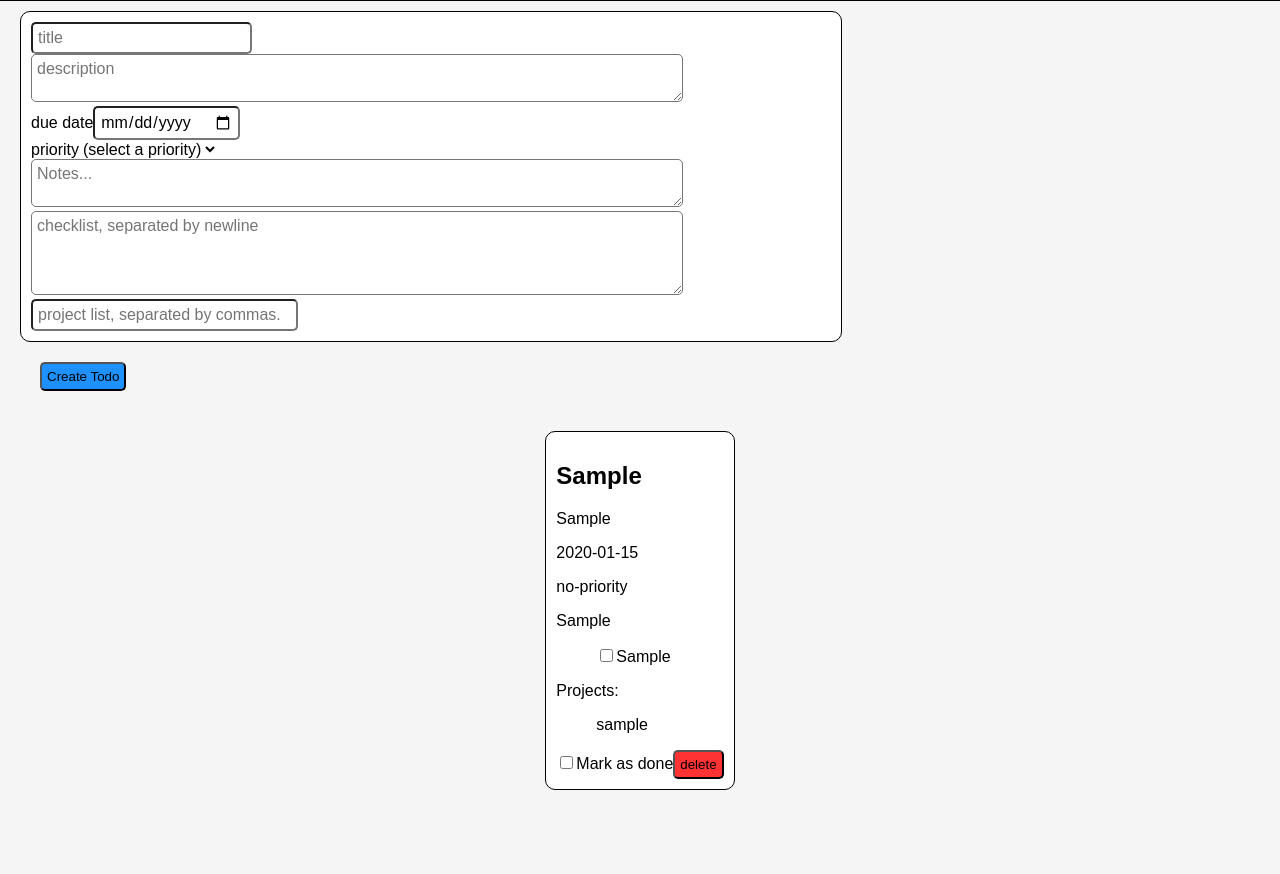
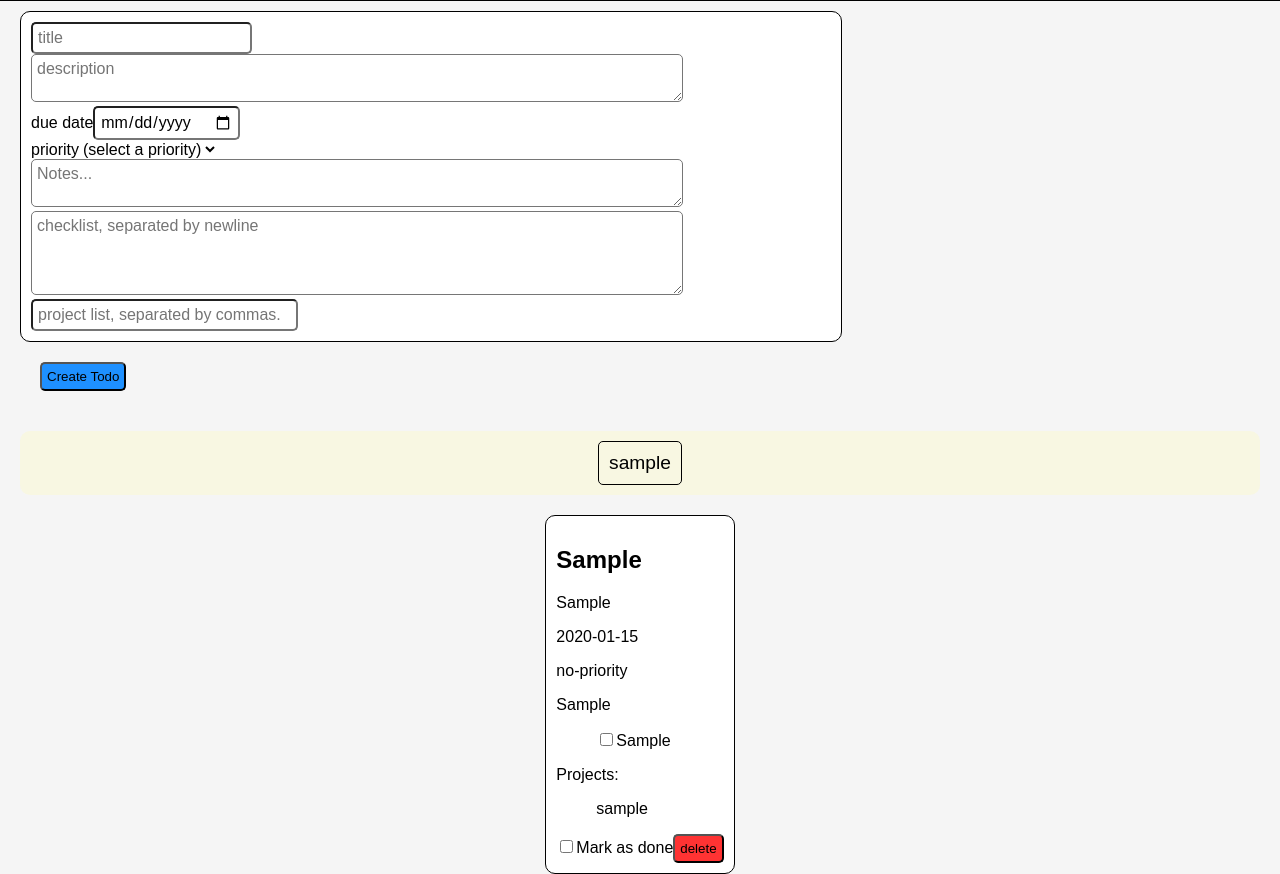
Before and after one commit to jenarofv/todo-list, a website built with webpack: page src/template.html in a window 1280 px wide. Both pictures are taken after typing "Sample", "Sample", "2020-01-15", "Sample", "Sample", "Sample" into the empty fields and a click on the button "Create Todo". Shown: the part 74-948 px from the top of the page. Before the commit the page ends 864 px from the top, so only its background shows below. Built offline with nearby package versions, Linux system fonts and the light colour scheme.

Commit message:
add project list display

```diff
--- a/src/dom.js
+++ b/src/dom.js
@@ -7,12 +7,7 @@ class Dom {
   constructor (todoList) {
     this.todoList = todoList;
     this.projects = new Set();
-    this.todoList.forEach(todo => {
-      console.log(todo.projects);
-      todo.projects.forEach(project => {
-        this.projects.add(project);
-      })
-    })
+    this.updateProjectList();
   }
 
 
@@ -22,15 +17,34 @@ class Dom {
 
   set todoList (newTodoList) {
     this.#todoList = newTodoList;
+    this.updateProjectList();
   }
 
-  updateProjectList(newTodo) {
-    const newProjects = todo.projects;
+  updateProjectList () {
+    let listOfProjects = [];
+    this.#todoList.forEach(todo => {
+      listOfProjects = listOfProjects.concat(todo.projects);
+    });
+    const foo = new Set(listOfProjects);
+    this.projects = foo;
+    return foo;
+  }
+
+  renderProjects () {
+    const projectDiv = document.querySelector(".project-container");
+    projectDiv.innerHTML = "";
+    const projects = this.projects;
+    projects.forEach(project => {
+      const projectItem = document.createElement("div");
+      projectItem.classList.add("project")
+      projectItem.textContent = project;
+      projectDiv.appendChild(projectItem);
+    });
   }
 
   addTodo (todo) {
-    console.log(todo.projects);
     this.#todoList.push(todo);
+    this.updateProjectList();
   }
 
   markAsDone (event) {
@@ -95,6 +109,9 @@ class Dom {
   renderTodo (todo) {
     const todoContainer = document.createElement("div");
     todoContainer.id = todo.id;
+    for (const project of todo.projects) {
+      todoContainer.classList.add(project.replaceAll(" ", "-"));
+    }
     todoContainer.classList.add("todo");
     todoContainer.classList.add(todo.priority);
     const title = document.createElement("h2");
@@ -140,7 +157,9 @@ class Dom {
       const todo = event.target.parentElement;
       const id = todo.id;
       const todoList = this.#todoList.filter(todo => todo.id !== id);
+      this.todoList = todoList;
       StorageHandler.saveTodos(todoList);
+      this.renderProjects();
       todo.remove();
     })
     done.addEventListener("input", Dom.markAsDone);
@@ -152,6 +171,7 @@ class Dom {
     for (const item of items) {
       todoContainer.appendChild(item);
     }
+    this.renderProjects();
     return todoContainer;
   }
 }
--- a/src/homepage.js
+++ b/src/homepage.js
@@ -5,8 +5,7 @@ import StorageHandler from "./StorageHandler.js";
 
 let todoList = StorageHandler.loadTodos();
 const todoForm = new BlankTodo();
-const idSet = todoList.reduce(
-  (set, todo) => {
+const idSet = todoList.reduce( (set, todo) => {
     set.add(todo.id);
     return set;
   },
@@ -56,6 +55,7 @@ function addToTodos (event) {
   );
   myDom.addTodo(todo);
   StorageHandler.saveTodos(myDom.todoList);
+  console.log(myDom.todoList);
   const todoElement = myDom.renderTodo(todo);
   createdTodos.appendChild(todoElement);
   todoForm.clear();
@@ -86,6 +86,9 @@ export default function (divClass) {
   const main = document.querySelector("main");
   const addBtn = document.createElement("button");
   const createdTodos = document.createElement("div");
+  const projectContainer = document.createElement("div");
+  projectContainer.classList.add('project-container');
+  projectContainer.classList.add('with-margins');
   createdTodos.id = "created-todos";
   addBtn.id = "add-todo";
   addBtn.classList.add("with-margins");
@@ -96,9 +99,9 @@ export default function (divClass) {
   main.classList.add("with-margins");
   todoForm.render(main);
   main.appendChild(addBtn);
+  body.appendChild(projectContainer);
   body.appendChild(createdTodos);
   todoList.forEach(todo => {
     createdTodos.appendChild(myDom.renderTodo(todo));
   });
-  const deleteButtons = document.querySelectorAll(".delete");
 }
--- a/src/style.css
+++ b/src/style.css
@@ -49,6 +49,21 @@ h1 {
   margin-top: 0;
   text-align: center;
   padding-top: 16px;
+}
+
+.project-container {
+  background-color: hsla(56, 88%, 90%, 0.5);
+  border-radius: var(--big-border-radius);
+  display: flex;
+  justify-content: space-evenly;
+  font-size: 1.2em;
+  padding: var(--small-padding);
+}
+
+.project {
+  padding: var(--small-padding);
+  border-radius: var(--small-border-radius);
+  border: 1px solid var(--font-color);
 }
 
 .todo {
--- a/src/todo.js
+++ b/src/todo.js
@@ -49,13 +49,13 @@ class Todo {
 
   set projects (projectString) {
     if (typeof projectString !== "undefined" && projectString !== "") {
-      this.#projects = new Set(projectString
+      this.#projects = projectString
                                 .replaceAll(", ", ",")
                                 .replaceAll(/ +/g, " ")
                                 .replaceAll(/ +$/g, "")
                                 .replaceAll(/^ +/g, "")
                                 .replaceAll(/[^a-zA-Z0-9\-_#, ]+/g, "")
-                                .toLowerCase().split(","));
+                                .toLowerCase().split(",");
     } else {
       this.#projects = new Set();
     }
```
Also changed, not shown: src/projects.js (deleted, +0 -17 lines).
